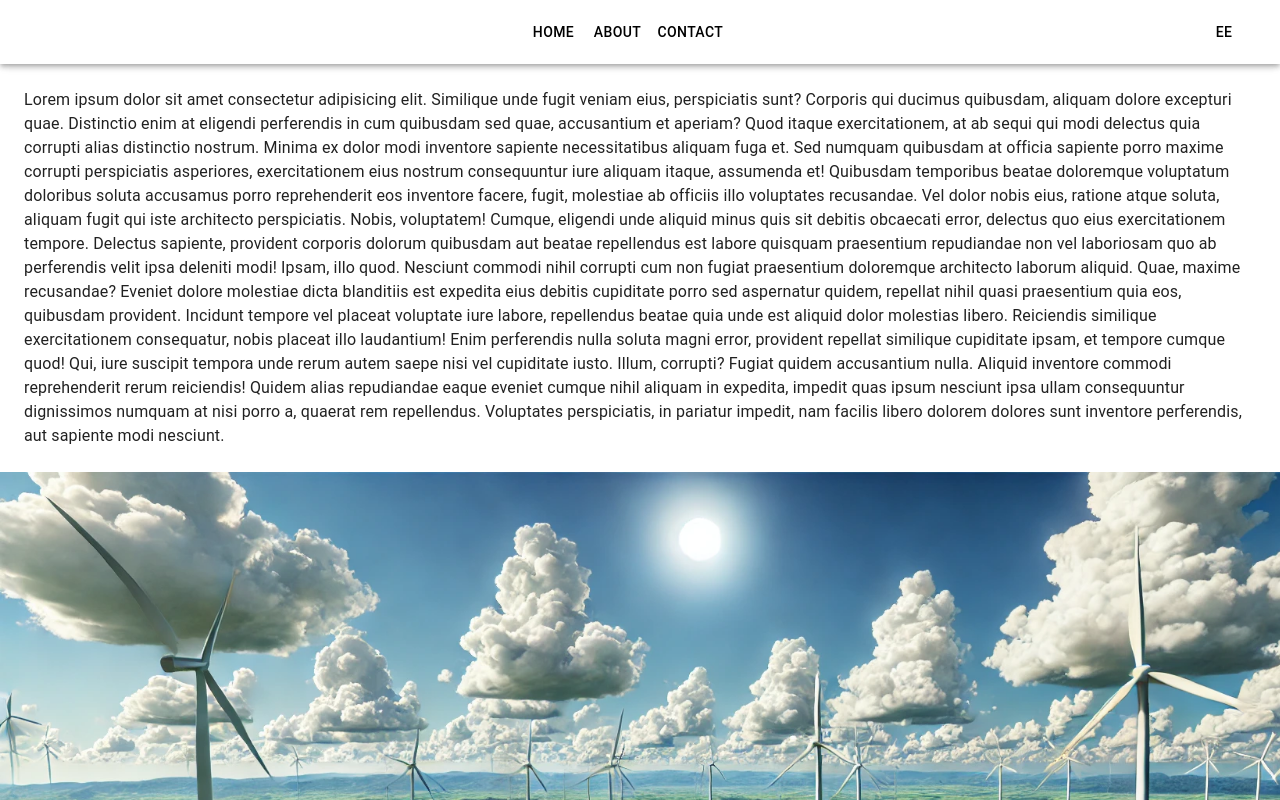
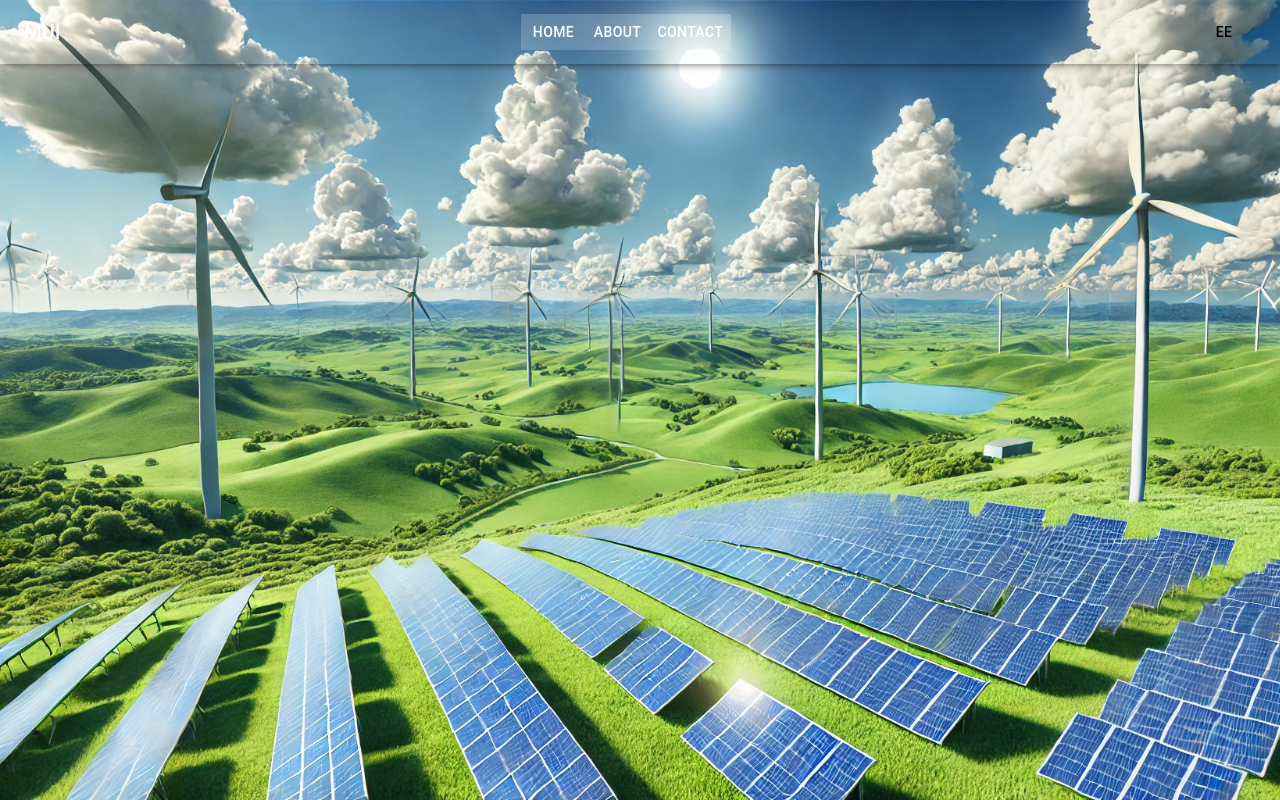
Before and after one commit to yashusoni003/Blueshield, a React (Vite) app: page /home in a window 1280 px wide. Built offline with nearby package versions, Linux system fonts and the light colour scheme.

Commit message:
Header Done

```diff
--- a/src/components/header/header.component.jsx
+++ b/src/components/header/header.component.jsx
@@ -73,7 +73,7 @@ const  Header = (props) =>{
           <Box sx={{ display: { xs: 'none', sm: 'block' },backgroundColor: "rgba(255, 255, 255, 0.2)", // Semi-transparent white
       backdropFilter: "blur(10px)"}}>
             {navItems.map((item) => (
-              <Button key={item} sx={{ color: 'black' }}>
+              <Button key={item} sx={{ color: 'white' }}>
                 {item}
               </Button>
             ))}
@@ -98,7 +98,7 @@ const  Header = (props) =>{
           {drawer}
         </Drawer>
       </nav>
-      <Box component="main" sx={{ p: 3 }}>
+      {/* <Box component="main" sx={{ p: 3 }}>
         <Toolbar />
         <Typography>
           Lorem ipsum dolor sit amet consectetur adipisicing elit. Similique unde
@@ -134,7 +134,7 @@ const  Header = (props) =>{
           Voluptates perspiciatis, in pariatur impedit, nam facilis libero dolorem
           dolores sunt inventore perferendis, aut sapiente modi nesciunt.
         </Typography>
-      </Box>
+      </Box> */}
     </Box>
   );
 }
```
